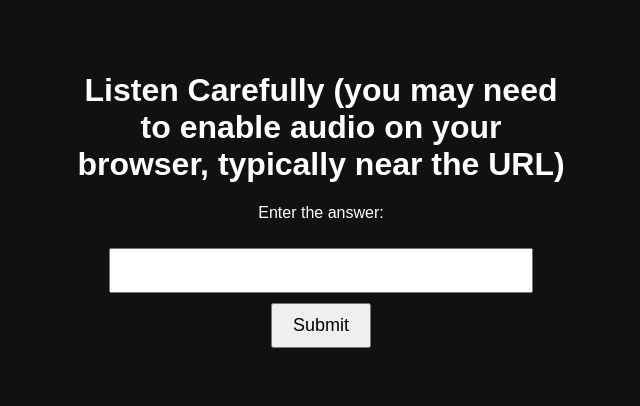
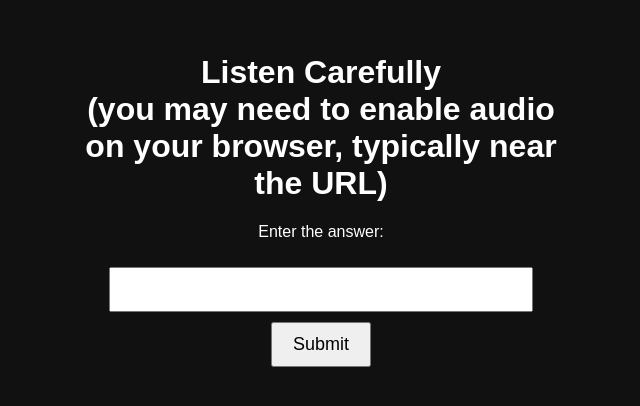
Before and after one commit to gunkfield/stage-1-audio, a plain HTML site: page index.html in a window 1280 px wide. Shown: the part 188-594 px from the top of the page, without its empty margins (319-959 px from the left). Drawn offline with Linux system fonts and the light colour scheme.

Commit message:
Update index.html

```diff
--- a/index.html
+++ b/index.html
@@ -13,7 +13,7 @@
 
 <div class="container">
 
-  <h1>Listen Carefully (you may need to enable audio on your browser, typically near the URL)</h1>
+  <h1>Listen Carefully <br> (you may need to enable audio on your browser, typically near the URL)</h1>
 
   <audio id="audioPlayer" autoplay loop>
     <source src="assets/audio/do-the-roar-11.mp3" type="audio/mpeg">
```
